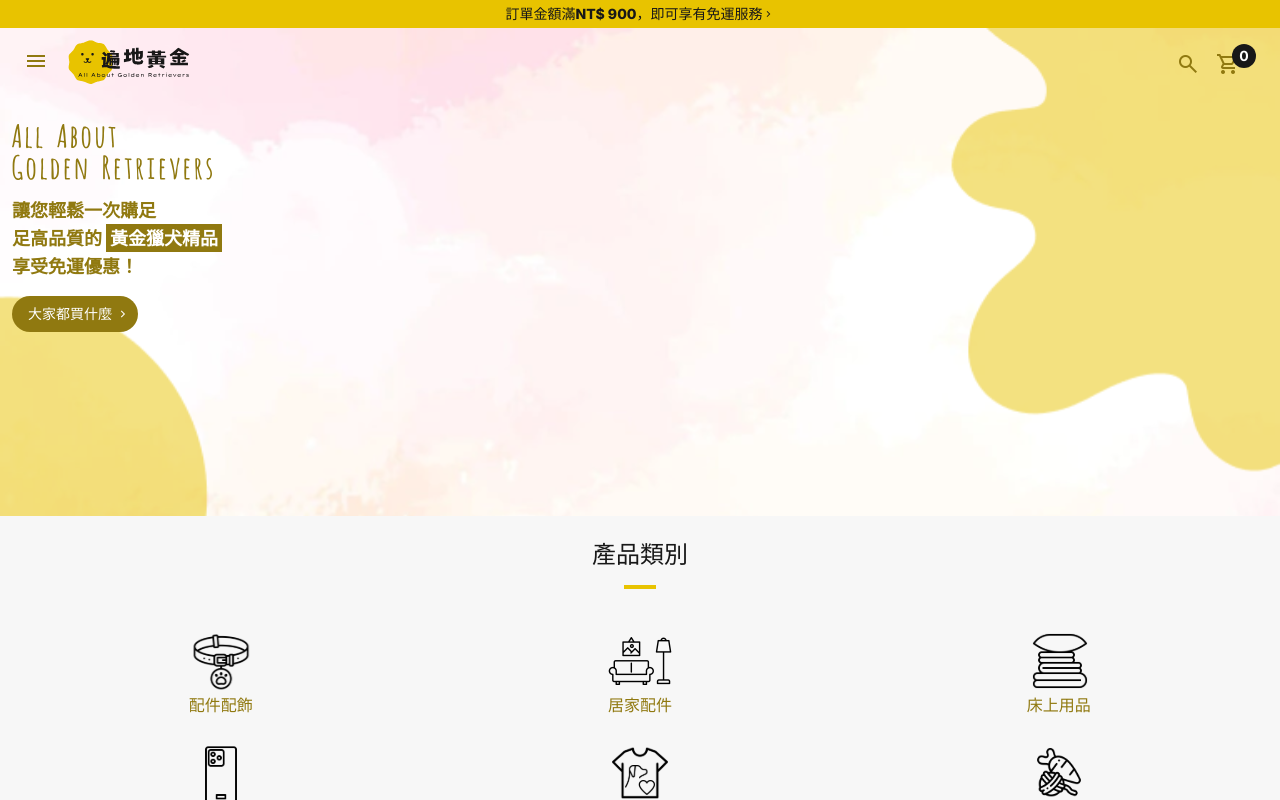
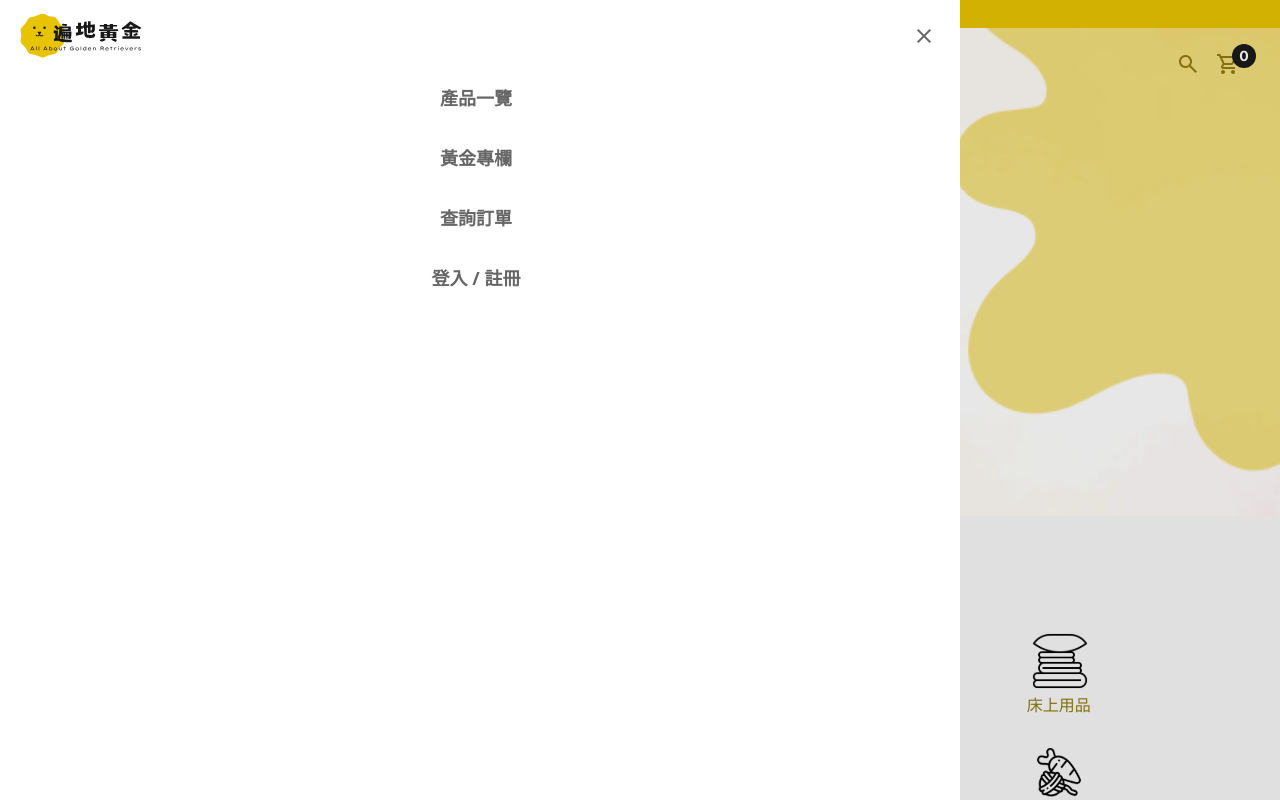
Before and after one commit to sophiell27/allAboutGolden, a Vue app: page / in a window 1280 px wide. Both pictures are taken after a click on the button "menu". Shown: the top 800 px of the page. Built offline with nearby package versions, Linux system fonts and the light colour scheme; a web font is replaced by a local one.

Commit message:
feat:toggle main nav feature

```diff
--- a/src/views/LayoutView.vue
+++ b/src/views/LayoutView.vue
@@ -4,6 +4,19 @@ export default {
     return {
 
     };
+  },
+  methods: {
+    toggleBurger() {
+      const nav = this.$refs.mainOverlay;
+      nav.classList.toggle('hidden');
+    },
+  },
+  mounted() {
+    window.addEventListener('click', (e) => {
+      if (e.target === this.$refs.mainOverlay) {
+        this.toggleBurger();
+      }
+    });
   },
 };
 </script>
@@ -14,18 +27,34 @@ export default {
       chevron_right
     </span>
   </a>
-  <header class="px-3 mb-6">
+  <header class="relative px-3 mb-6">
     <div class="container flex items-center justify-between">
       <div class="flex items-center">
-        <button class="mr-4">
-          <span class="material-symbols-outlined">
+        <!-- burger -->
+        <button type="button" class="material-symbols-outlined mr-4" @click="toggleBurger">
             menu
-          </span>
         </button>
-        <h1 class=" ">
+        <h1 class="">
           <a href="#"
             class="block w-[130px] h-12 whitespace-nowrap overflow-hidden indent-[101%] bg-logo bg-no-repeat bg-contain my-3">遍地黃金</a>
         </h1>
+        <!-- nav  -->
+        <div class="hidden absolute -top-7 bottom-0 left-0 right-0 z-20 bg-dark/10 w-full h-screen " ref="mainOverlay">
+          <nav class="top-0 left-0 z-10 text-lg font-bold text-fog-500 bg-white pl-4 pr-6 pt-3 w-3/4 h-screen">
+          <div class="flex justify-between items-center mb-2">
+            <img src="../assets/images/layout/Logo.svg" alt="logo" class="h-12 w-[130px]">
+            <button type="button" class="material-symbols-outlined" @click="toggleBurger">
+              close
+            </button>
+          </div>
+          <ul class="flex flex-col items-center">
+            <li><a href="" class="block py-4">產品一覽</a></li>
+            <li><a href="" class="block py-4">黃金專欄</a></li>
+            <li><a href="" class="block py-4">查詢訂單</a></li>
+            <li><a href="" class="block py-4">登入 / 註冊</a></li>
+          </ul>
+        </nav>
+        </div>
       </div>
       <ul class="flex items-center relative">
         <li>
@@ -47,9 +76,10 @@ export default {
   </header>
   <RouterView />
   <footer class="bg-fog-200">
-     <!-- join member cta -->
+    <!-- join member cta -->
     <div class="bg-[url('../assets/images/layout/footer-CTA-sm.jpg')] px-3 py-6">
-      <h4 class="text-lg font-bold text-center text-white mb-6">超過<span class="px-1 text-h2 text-primary ">90%</span>的顧客都選擇我們
+      <h4 class="text-lg font-bold text-center text-white mb-6">超過<span
+          class="px-1 text-h2 text-primary ">90%</span>的顧客都選擇我們
         <br class="mb-1">
         您也值得擁有最優質的購物體驗！
       </h4>
```
